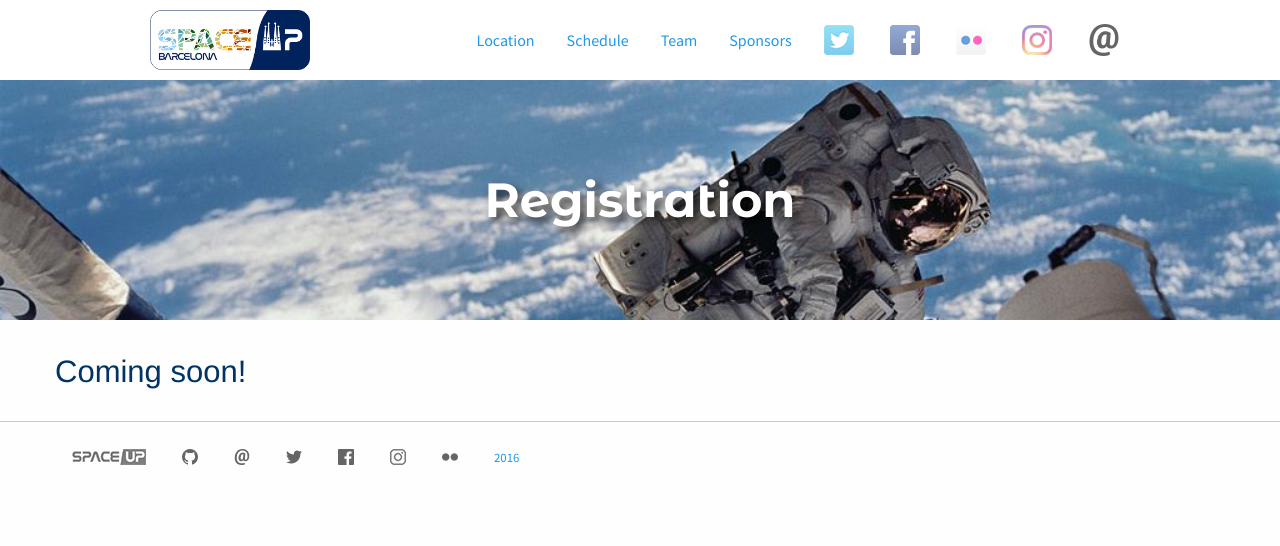
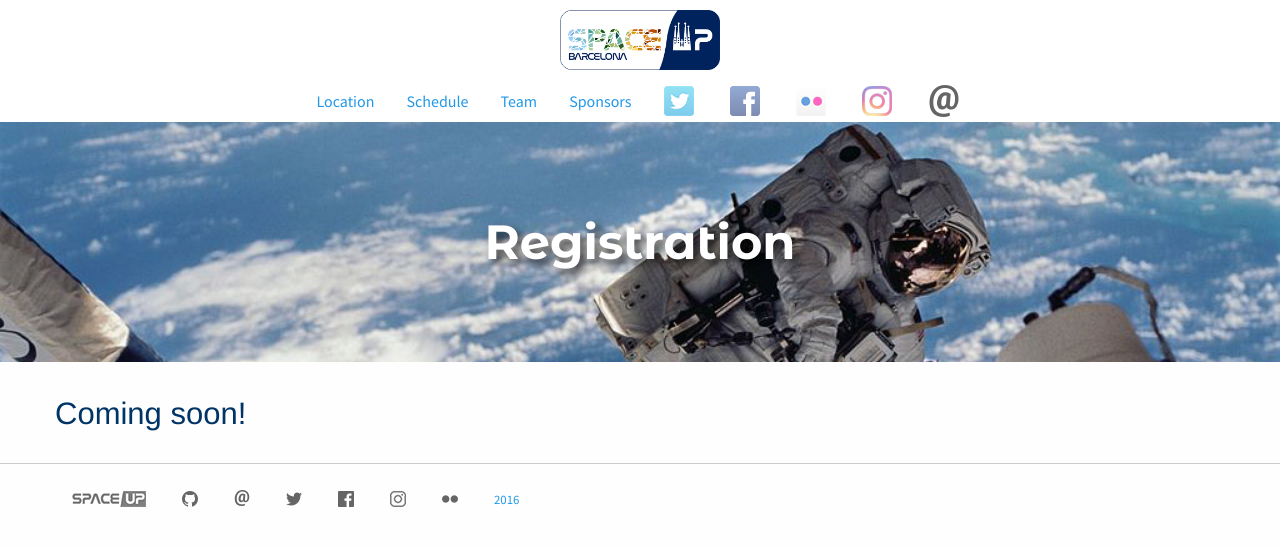
Before and after one commit to xuanxu/spaceup_bcn, a Jekyll site: the page built from registration.html, in a window 1280 px wide. Shown: the top 546 px of the page. Built offline with Jekyll 4.4.1, drawn with Linux system fonts in a browser that asks for light colours.

Commit message:
Improved phone top_bar

```diff
--- a/_includes/top_bar.html
+++ b/_includes/top_bar.html
@@ -1,8 +1,6 @@
-<div class="top-bar" {% if page.url != '/' %} style="display: flex; justify-content: space-between; align-items: center;" {% endif %}>
+<div class="top-bar" {% if page.url != '/' %} style="display: flex; flex-direction: column; justify-content: space-between; align-items: center;" {% endif %}>
   {% if page.url != '/' %}
-  <div class="top-bar-left">
-      <a href="{{ site.baseurl }}/"><img style="width:180px; padding: 10px;" src="{{ site.baseurl }}/images/spaceuplogo.png" alt="SpaceUp Barcelona" /></a>
-  </div>
+  <a href="{{ site.baseurl }}/"><img style="width:180px; padding: 10px;" src="{{ site.baseurl }}/images/spaceuplogo.png" alt="SpaceUp Barcelona" /></a>
   {% endif %}
   <div class="top-bar-right">
     <span id="burger" data-responsive-toggle="small-menu" data-hide-for="medium" class="show-for-small-only">
```
